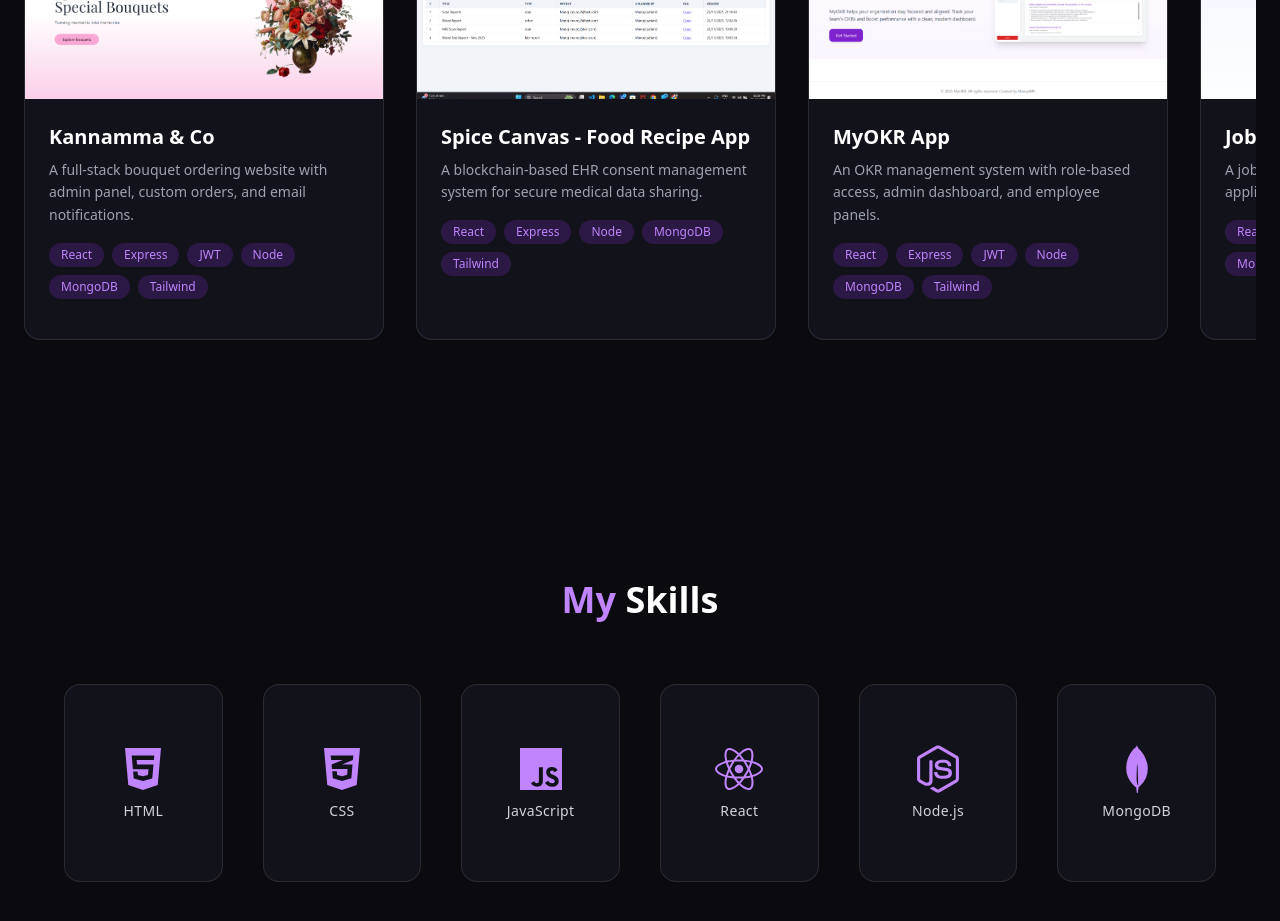
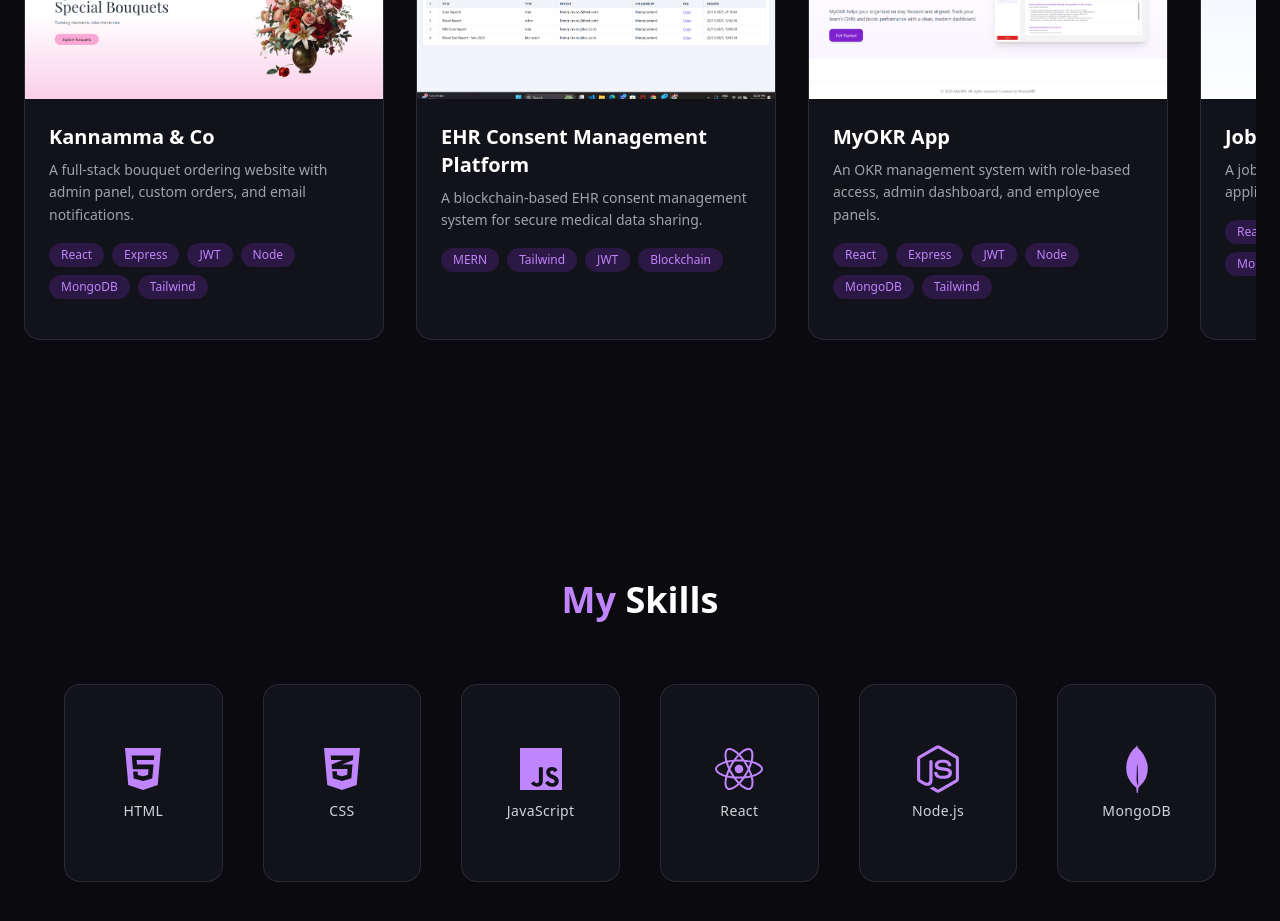
Before and after one commit to Manoj-velmurugan/portfolio, a React (Vite) app in the folder client/: page / in a window 1280 px wide. Shown: the part 2860-3781 px from the top of the page. Built offline with nearby package versions, Linux system fonts and the light colour scheme.

Commit message:
Changes in the project section

```diff
--- a/client/src/sections/Projects.jsx
+++ b/client/src/sections/Projects.jsx
@@ -20,9 +20,9 @@ const projects = [
     github: null,
   },
   {
-    title: "Spice Canvas - Food Recipe App",
+    title: "EHR Consent Management Platform",
     desc: "A blockchain-based EHR consent management system for secure medical data sharing.",
-    tech: ["React", "Express", "Node", "MongoDB", "Tailwind"],
+    tech: ["MERN", "Tailwind", "JWT", "Blockchain"],
     image: ehrImg,
     live: null,
     github: "https://github.com/Manoj-velmurugan/ehr_consent_management_system",
```
